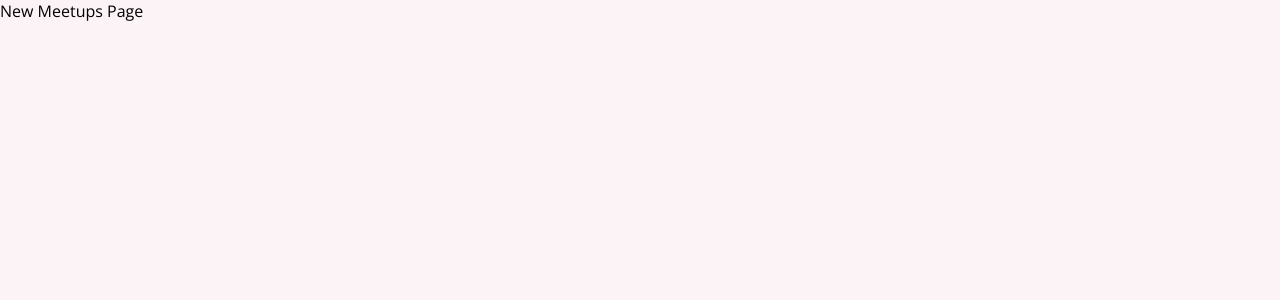
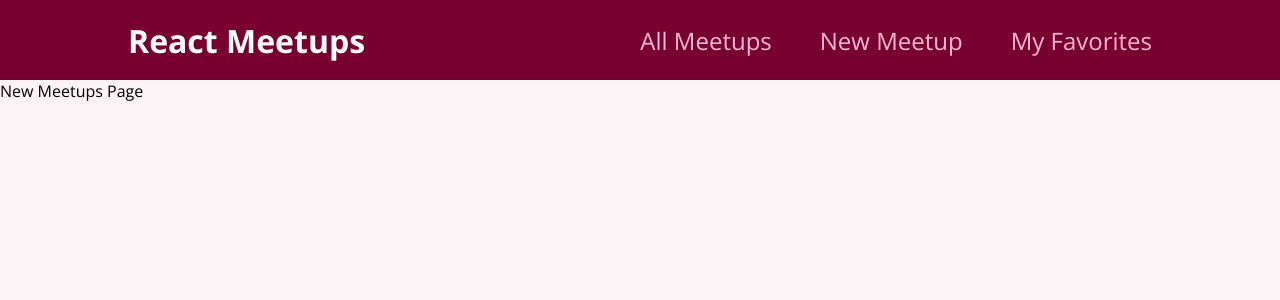
Before and after one commit to DavidBarcenas/nextjs-exercises, a React (Create React App) app: page /new-meetup in a window 1280 px wide. Shown: the top 300 px of the page. Built offline with nearby package versions, Linux system fonts and the light colour scheme.

Commit message:
react-refresh: Create main navigation component and styles module

```diff
--- a/src/App.js
+++ b/src/App.js
@@ -1,4 +1,5 @@
 import { Route, Switch } from 'react-router';
+import MainNavigation from './components/layout/MainNavigation';
 import AllMeetupsPage from './pages/AllMeetups';
 import FavoritesPage from './pages/Favorites';
 import NewMeetupsPage from './pages/NewMeetups';
@@ -6,6 +7,7 @@
 function App() {
   return (
     <div>
+      <MainNavigation />
       <Switch>
         <Route path="/" exact>
           <AllMeetupsPage />
--- /dev/null
+++ b/src/components/layout/MainNavigation.js
@@ -0,0 +1,23 @@
+import { Link } from 'react-router-dom';
+import classes from './MainNavigation.module.css';
+
+export default function MainNavigation() {
+  return (
+    <header className={classes.header}>
+      <div className={classes.logo}>React Meetups</div>
+      <nav>
+        <ul>
+          <li>
+            <Link to="/">All Meetups</Link>
+          </li>
+          <li>
+            <Link to="/new-meetup">New Meetup</Link>
+          </li>
+          <li>
+            <Link to="/favorites">My Favorites</Link>
+          </li>
+        </ul>
+      </nav>
+    </header>
+  );
+}
--- /dev/null
+++ b/src/components/layout/MainNavigation.module.css
@@ -0,0 +1,47 @@
+.header {
+  width: 100%;
+  height: 5rem;
+  display: flex;
+  align-items: center;
+  justify-content: space-between;
+  background-color: #77002e;
+  padding: 0 10%;
+}
+
+.logo {
+  font-size: 2rem;
+  color: white;
+  font-weight: bold;
+}
+
+.header ul {
+  list-style: none;
+  margin: 0;
+  padding: 0;
+  display: flex;
+  align-items: baseline;
+}
+
+.header li {
+  margin-left: 3rem;
+}
+
+.header a {
+  text-decoration: none;
+  font-size: 1.5rem;
+  color: #fcb8d2;
+}
+
+.header a:hover,
+.header a:active,
+.header a.active {
+  color: white;
+}
+
+.badge {
+  background-color: #cc2062;
+  color: white;
+  border-radius: 12px;
+  padding: 0 1rem;
+  margin-left: 0.5rem;
+}
```
